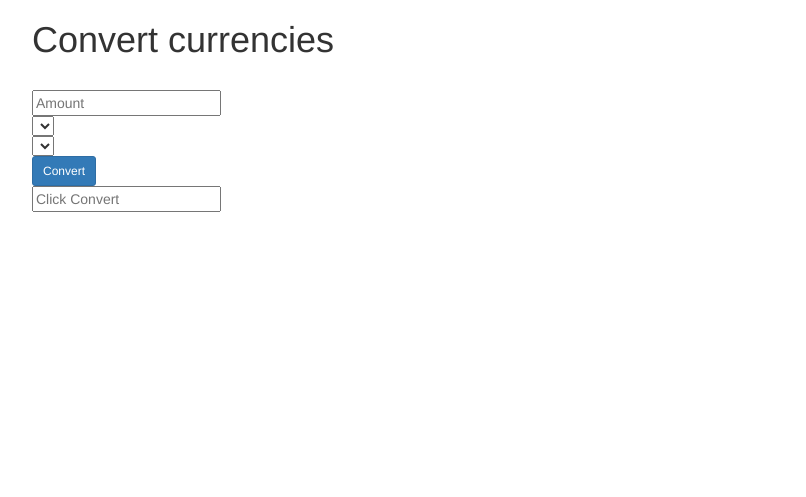
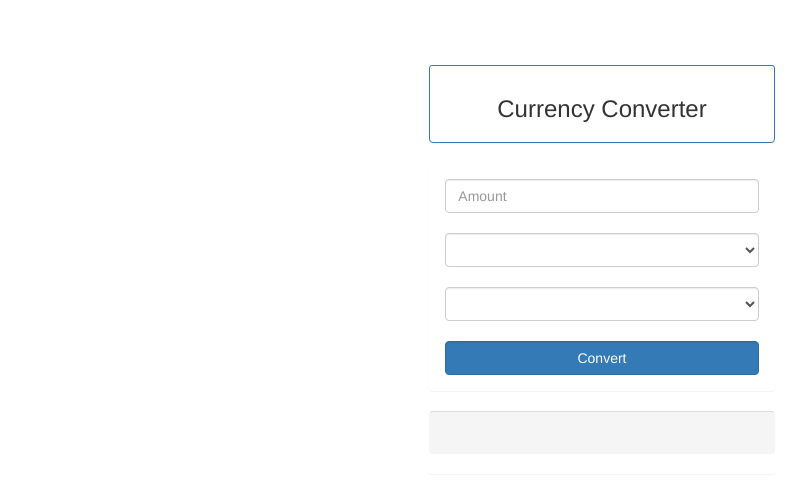
Before and after one commit to codeSapience/currencyConverter, a plain HTML site: page index.html in a window 1280 px wide. Shown: the whole page, without its empty margins (38-844 px from the left). Drawn offline with Linux system fonts and the light colour scheme; no server answers.

Commit message:
Fourth  commit (Editing index.html and currency_converter.js)

```diff
--- a/currency_conversion.js
+++ b/currency_conversion.js
@@ -53,8 +53,8 @@ let currencies_url;
           .then(function() {
           	conversionRate = conversionDetails.results[query].val;
           	convertedValue = amount * conversionRate;
-          	document.getElementById("conversionResultField").value = convertedValue;
-            document.getElementById('conversionResult').innerHTML = `${amountEntered} <span><b>${fromCurrency}</b></span> = ${convertedValue} <b>${toCurrency}</b>`
+          	// document.getElementById("conversionResultField").value = convertedValue;
+            document.getElementById('conversionResult').innerHTML = ` = <b>${convertedValue}</b>`
           	// console.log(convertedValue);
           })
           .catch(() => console.log(`Failed to fetch from ${url}`));
--- a/index.html
+++ b/index.html
@@ -4,25 +4,41 @@
 	<title>Currency Converter</title>
 	<script type="text/javascript" src="./currency_conversion.js"></script>
 	<link rel="stylesheet" type="text/css" href="./bootstrap/css/bootstrap.css">
+	<link rel="stylesheet" type="text/css" href="./bootstrap/css/font-awesome.css">
 </head>
 <body>
-	<section class="container">
-		<h1>Convert currencies</h1>
-		<br>
-        <!-- <label>Amount </label> -->
-        <input type="number" id="amountInThisCurrency" placeholder="Amount" required /><br>
+	<section class="container" style="padding: 5%">
+		<div class="col-xs-12 col-sm-8 col-md-6 col-lg-4 col-sm-offset-2 col-md-offset-3 col-lg-offset-4">
+			<div class="panel">
+				<div class="panel panel-heading panel-primary">
+					<h3 class="text-center">Currency Converter</h3>
+				</div>
+				<div class="panel panel-body">
+			        <!-- <label>Amount </label> -->
+			        <form>
+				        <input type="number" id="amountInThisCurrency" class="form-control" placeholder="Amount" required /><br>
 
-        <!-- <label for="fromThisCurrencyId"></label> -->
-		<select id="fromThisCurrencyId" required ></select><br>
+				        <!-- <label for="fromThisCurrencyId"></label> -->
+						<select id="fromThisCurrencyId" class="form-control" required ></select><br>
 
-		<!-- <label for="toThatCurrency">to: </label> -->
-        <select name="toThatCurrency" id="toThatCurrencyId" required ></select><br>
+						<!-- <label for="toThatCurrency">to: </label> -->
+				        <select id="toThatCurrencyId" class="form-control" required ></select><br>
+				    </form>
 
-    	<input type="submit" class="btn btn-primary btn-sm" value="Convert" onclick="convertCurrency()"><br>
+			    	<button class="btn btn-primary form-control" onclick="convertCurrency()">
+			    		<span><i class="fas fa-balance-scale" style="background-color: white"></i> </span> Convert
+			    	</button>
+			    	<br>
 
-        <input type="text" id="conversionResultField" placeholder="Click Convert" readonly >
+			        <!-- <input type="text" id="conversionResultField" class="form-control" placeholder="Click Convert" readonly > -->
 
-        <h1 id="conversionResult"></h1>
+				</div>
+
+				<div class="panel panel-footer">
+		        	<h3 id="conversionResult" class="text-center text-success"></h3>
+		        </div>
+			</div>
+		</div>
 	</section>
 </body>
 </html>
```
Also changed, not shown: 1 other file.
